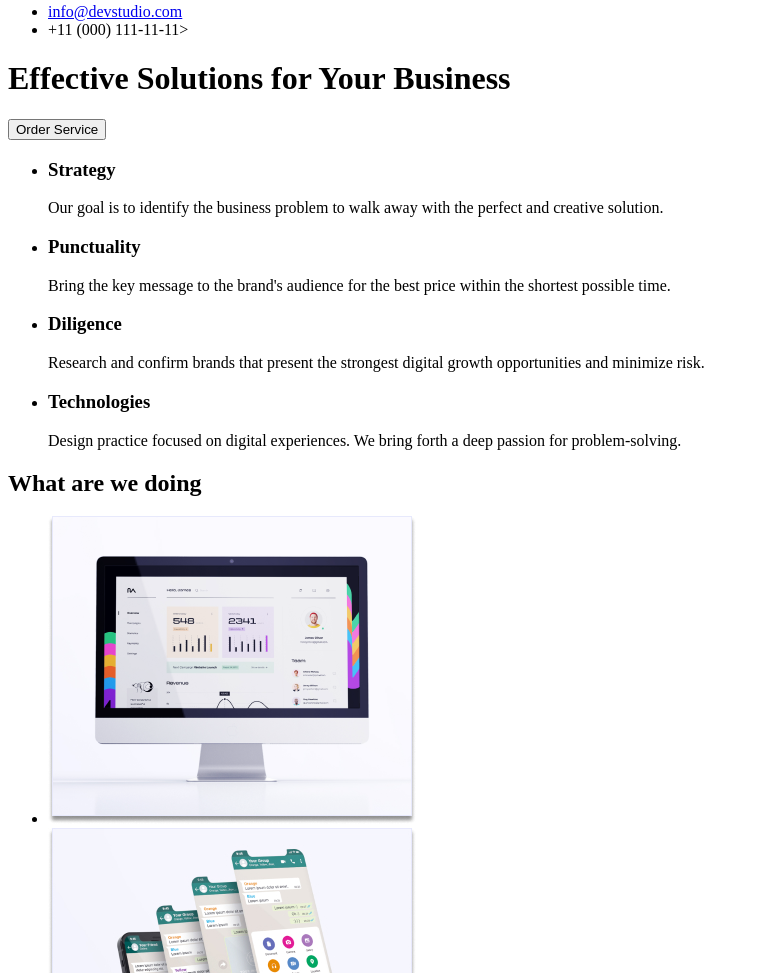
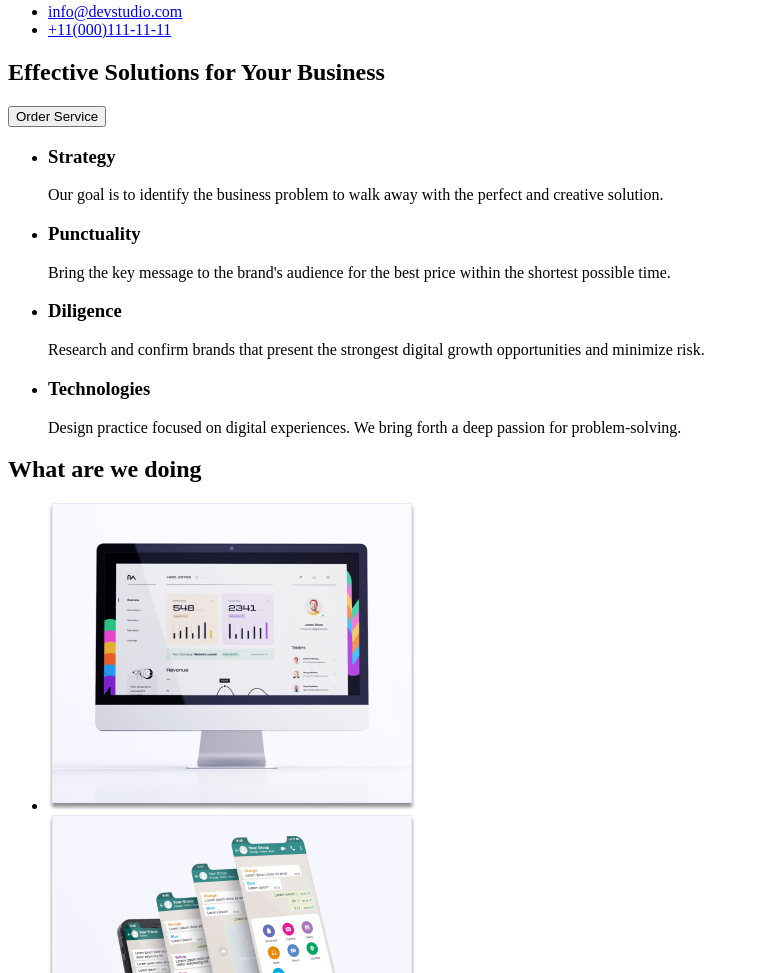
Before and after one commit to kravchuuk/goit-markup-hw-01, a plain HTML site: page index.html in a window 1280 px wide. Shown: the part 119-1092 px from the top of the page, without its empty margins (0-759 px from the left). Drawn offline with Linux system fonts and the light colour scheme.

Commit message:
file checked by validator

```diff
--- a/index.html
+++ b/index.html
@@ -21,19 +21,19 @@
         </nav>
         <ul>
             <li><a href="mailto:info@devstudio.com">info@devstudio.com</a></li>
-            <li><a+11 href="tel:+11 (000) 111-11-11">+11 (000) 111-11-11></a></li>
+            <li><a href="tel:+11(000)111-11-11">+11(000)111-11-11   </a></li>
         </ul>
     </header>
 
     <main>
-        <section1>
+        <section>
             <h1>
                 Effective Solutions
                 for Your Business
             </h1>
             <button type="button">Order Service</button>
-        </section1>
-        <section2>
+        </section>
+        <section>
             <h2 hidden>Features</h2>
             <ul>
                 <li>
@@ -54,15 +54,15 @@
                     <p>Design practice focused on digital experiences. We bring forth a deep passion for problem-solving.</p>
                 </li>
             </ul>
-        </section2>
-        <section3>
+        </section>
+        <section>
             <h2>What are we doing</h2>
             <ul>
                 <li><img src="images/img1.jpg" alt="business"></li>
                 <li><img src="images/img2.jpg" alt="business"></li>
                 <li><img src="images/img3.jpg" alt="business"></li>
             </ul>
-        </section3>
+        </section>
         <section>
             <h2>Our team</h2>
             <ul>
```
